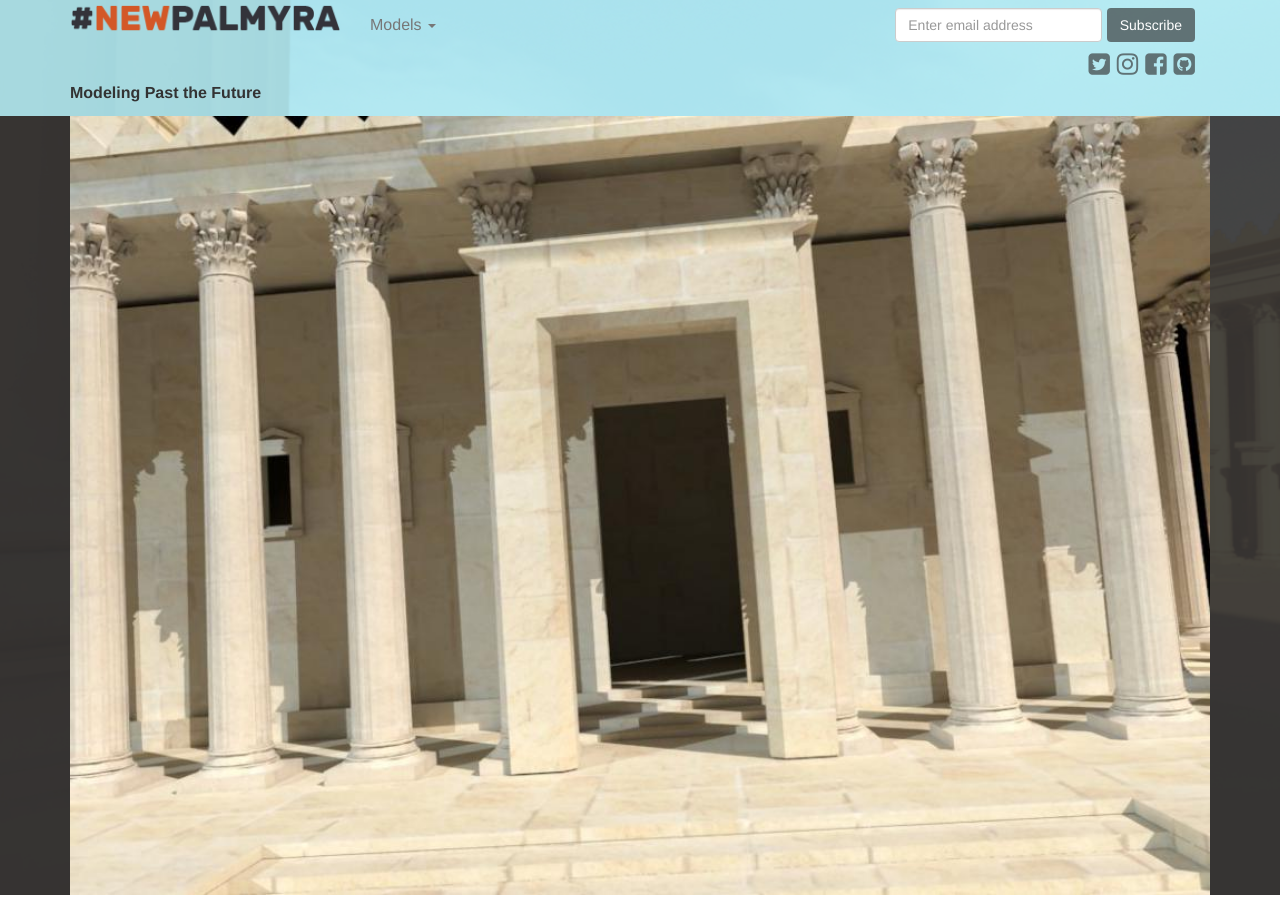
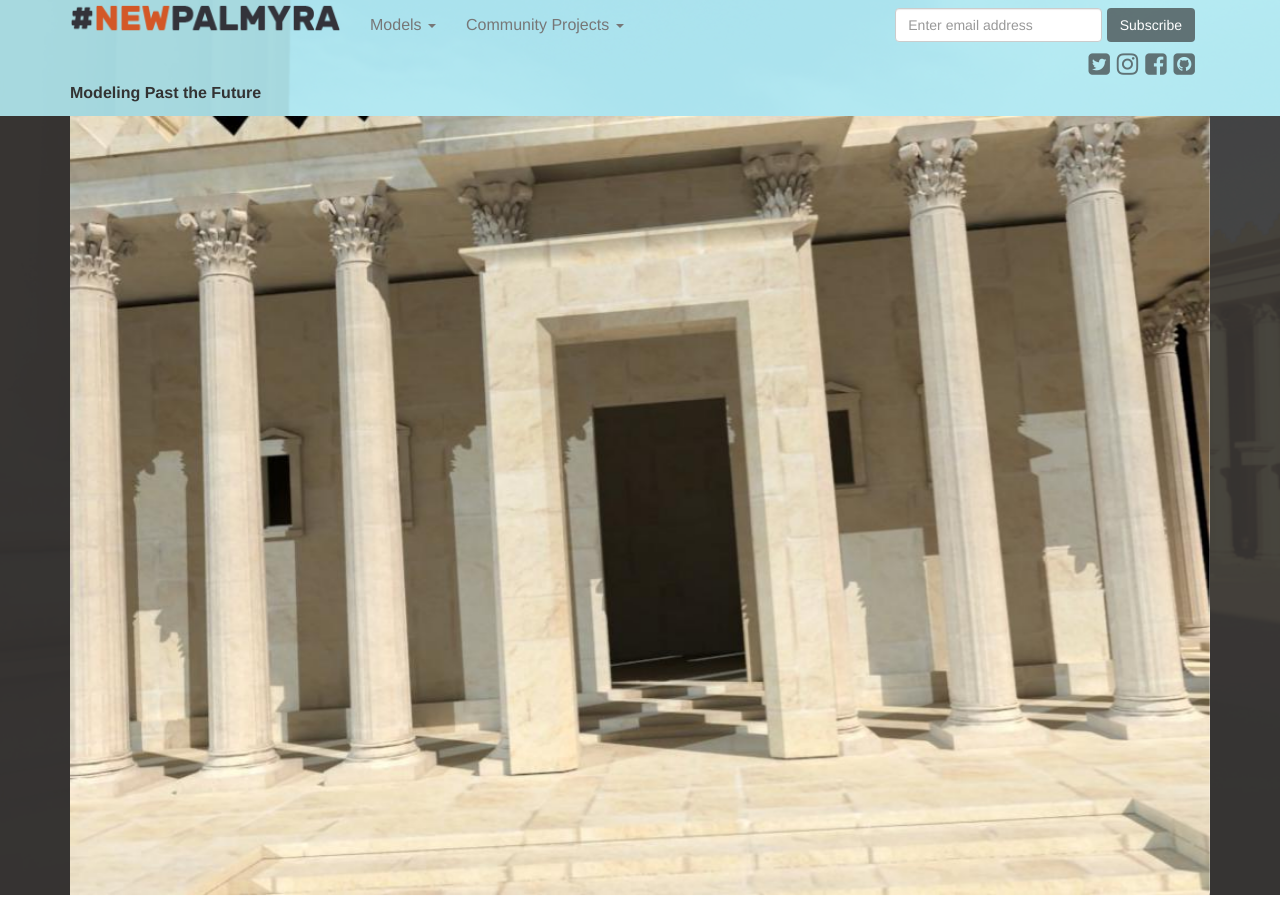
Before and after one commit to YasserMustafa/newpalmyra.org, a Jekyll site: the page index.html, which Jekyll copies as it is, in a window 1280 px wide and 900 px high. Built offline with Jekyll 4.4.1, drawn with Linux system fonts in a browser that asks for light colours; nearby versions of some CDN libraries.

Commit message:
added community projects menu

```diff
--- a/index.html
+++ b/index.html
@@ -61,6 +61,17 @@
                 <ul class="dropdown-menu">
                   <li>
                     <a href="models/temple-of-bel.html">Temple of Bel</a>
+                  </li>
+                </ul>
+              </li>
+              <li class="dropdown">
+                <a href="#" class="dropdown-toggle" data-toggle="dropdown" role="button" aria-haspopup="true" aria-expanded="false">
+                  Community Projects
+                  <span class="caret"></span>
+                </a>
+                <ul class="dropdown-menu">
+                  <li>
+                    <a href="projects/asad-al-lat.html">Asad Al-Lat</a>
                   </li>
                 </ul>
               </li>
```
